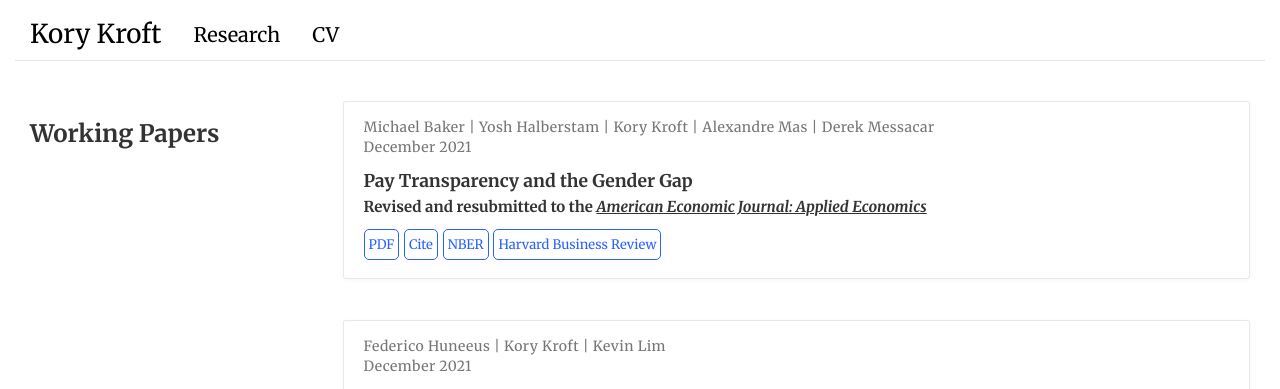
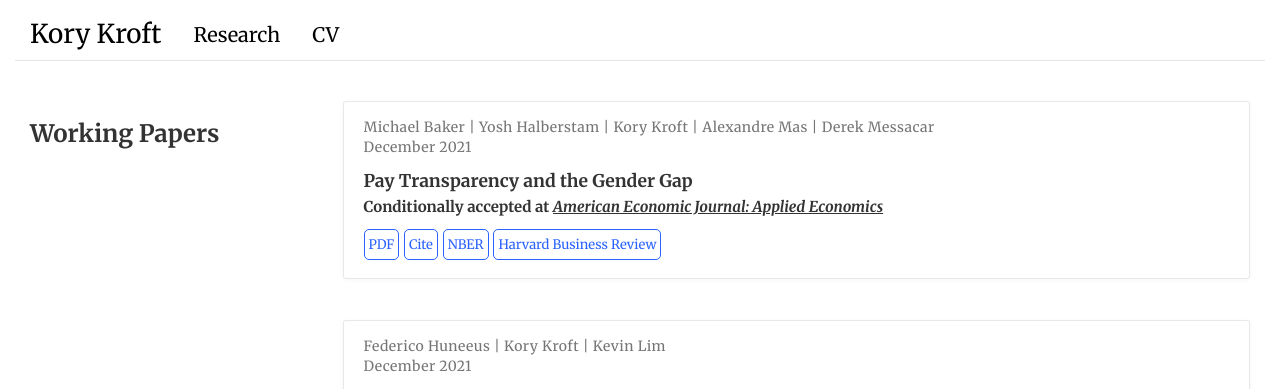
Before and after one commit to korykroft/korykroft.github.io, a Jekyll site: the page built from research/index.html, in a window 1280 px wide and 900 px high. Shown: the top 389 px of the window. Built offline with Jekyll 4.4.1, drawn with Linux system fonts in a browser that asks for light colours.

Commit message:
Update index.html

```diff
--- a/research/index.html
+++ b/research/index.html
@@ -25,7 +25,7 @@ description:
     </div>
     <h3 class="article-title mb-1 mt-3">Pay Transparency and the Gender Gap</h3>
     <div class="article-style">
-      <p><strong>Revised and resubmitted to the <ins><em>American Economic Journal: Applied Economics</em></ins></strong>
+      <p><strong>Conditionally accepted at <ins><em>American Economic Journal: Applied Economics</em></ins></strong>
     </div>
     <div class="btn-links">
       <a class="btn btn-outline-primary my-1 mr-1 btn-sm" href="/files/bhkmm_Dec082021_Resubmission.pdf" target="_blank" rel="noopener">PDF</a>
```
